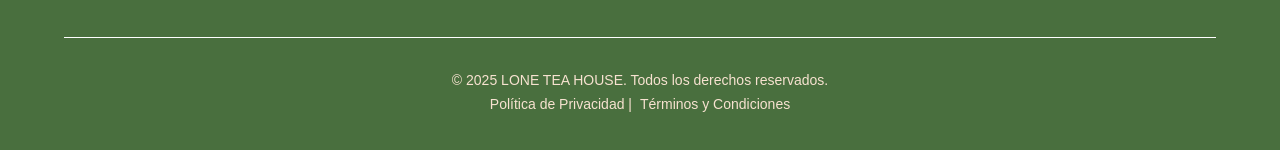
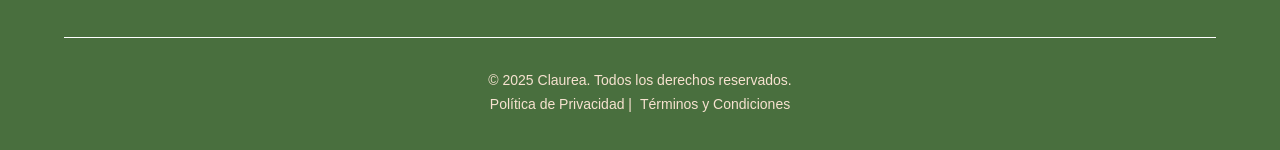
Before and after one commit to alancueva/labsClaurea, a Next.js app: page / in a window 1280 px wide. Shown: the part 2617-2767 px from the top of the page. Built offline with nearby package versions, Linux system fonts and the light colour scheme.

Commit message:
actualizacion del footer

```diff
--- a/src/components/footer.tsx
+++ b/src/components/footer.tsx
@@ -1,5 +1,6 @@
 import React from 'react';
 import { IconoClaureasimple } from './icons/logo-claurea';
+import Link from 'next/link';
 
 // Definición de colores para consistencia
 const BRAND_COLORS = {
@@ -95,9 +96,9 @@ const Footer: React.FC = () => {
 
       {/* Derechos de Autor y Legal */}
       <div className="text-center text-sm" style={{ color: secondaryColor }}>
-        <p>© {new Date().getFullYear()} LONE TEA HOUSE. Todos los derechos reservados.</p>
+        <p>© {new Date().getFullYear()} Claurea. Todos los derechos reservados.</p>
         <p className="mt-1">
-          <a href="#privacy" className="hover:underline">Política de Privacidad</a> |
+          <Link href="/page/politica-de-privacidad" className="hover:underline">Política de Privacidad</Link> |
           <a href="#terms" className="hover:underline ml-2">Términos y Condiciones</a>
         </p>
       </div>
```
